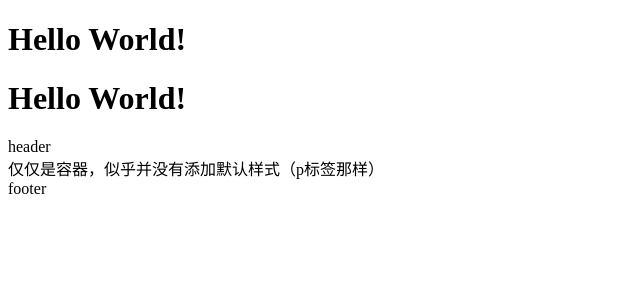
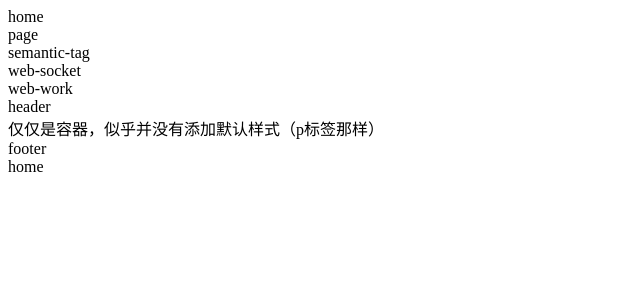
Before and after one commit to xionkq/vue-webpack, a Vue app: page /#/home in a window 1280 px wide. Shown: the top 300 px of the page, without its empty margins (0-640 px from the left). Built offline with nearby package versions, Linux system fonts and the light colour scheme.

Commit message:
rewrite router

```diff
--- a/src/App.vue
+++ b/src/App.vue
@@ -1,12 +1,32 @@
 <script setup lang="ts">
 // composition api
-import { ref } from 'vue'
-import router from './router'
+import {computed, ref} from 'vue'
+import router, { ROUTE } from './router'
 import WebSocket from './components/WebSocket.vue'
 import WebWorker from './components/WebWorker.vue'
 import SemanticTag from './components/SemanticTag.vue'
 
-const message = ref('Hello World!')
+const key = ref('')
+
+const activeKey = computed({
+  get: () => {
+    return key.value
+  },
+  set: (v: ROUTE) => {
+    key.value = v
+    router.push(v)
+  }
+})
+
+const tabs = computed(() => {
+  const obj: { name: string }[] = []
+  for (const [key, value] of Object.entries(ROUTE)) {
+    obj.push({
+      name: value
+    })
+  }
+  return obj
+})
 
 function goPage() {
   router.push('page')
@@ -17,20 +37,8 @@ function goHome() {
 }
 </script>
 
-<!--<script>-->
-<!--// options api-->
-<!--export default {-->
-<!--  data() {-->
-<!--    return {-->
-<!--      message: 1-->
-<!--    }-->
-<!--  }-->
-<!--}-->
-<!--</script>-->
-
 <template>
-  <h1 @click="goPage">{{ message }}</h1>
-  <h1 @click="goHome">{{ message }}</h1>
+  <div v-for="item of tabs" @click="activeKey = item.name">{{item.name}}</div>
 <!--  <WebSocket></WebSocket>-->
 <!--  <WebWorker></WebWorker>-->
   <SemanticTag></SemanticTag>
--- a/src/router/index.ts
+++ b/src/router/index.ts
@@ -1,20 +1,28 @@
-// import home from '@/components/Home.vue'
-// import page from '@/components/Page.vue'
 import { createRouter, createWebHashHistory, RouteRecordRaw } from 'vue-router'
+
+export enum ROUTE {
+    HOME = 'home',
+    PAGE = 'page',
+    SEMANTIC_TAG = 'semantic-tag',
+    WEB_SOCKET = 'web-socket',
+    WEB_WORK = 'web-work',
+}
 
 const routes = [
     {
         path: '/',
         redirect: '/home'
     },
-    // {
-    //     path: '/home',
-    //     component: home
-    // },
-    // {
-    //     path: '/page',
-    //     component: page
-    // }
+    {
+        path: '/home',
+        name: ROUTE.HOME,
+        component: () => import('@/components/Home.vue')
+    },
+    {
+        path: '/page',
+        name: ROUTE.PAGE,
+        component: () => import('@/components/Page.vue')
+    }
 ]
 
 const router = createRouter({
--- a/webpack.config.js
+++ b/webpack.config.js
@@ -43,8 +43,11 @@ const config = {
             }
         ]
     },
-    resolve: {  // 模块解析时尝试自动解析的文件扩展名，因此在模块导入时可以省略以下扩展名
-        extensions: ['.ts', '.tsx', '.js'],
+    resolve: {
+        extensions: ['.ts', '.tsx', '.js'],  // 模块解析时尝试自动解析的文件扩展名，因此在模块导入时可以省略以下扩展名
+        alias: {
+            '@': path.resolve(__dirname, 'src'), // 将@别名指向项目的src目录
+        },
     },
     plugins: [
         new VueLoaderPlugin(),
```
Also changed, not shown: note/Problem记录.md (+5 -1 lines).
